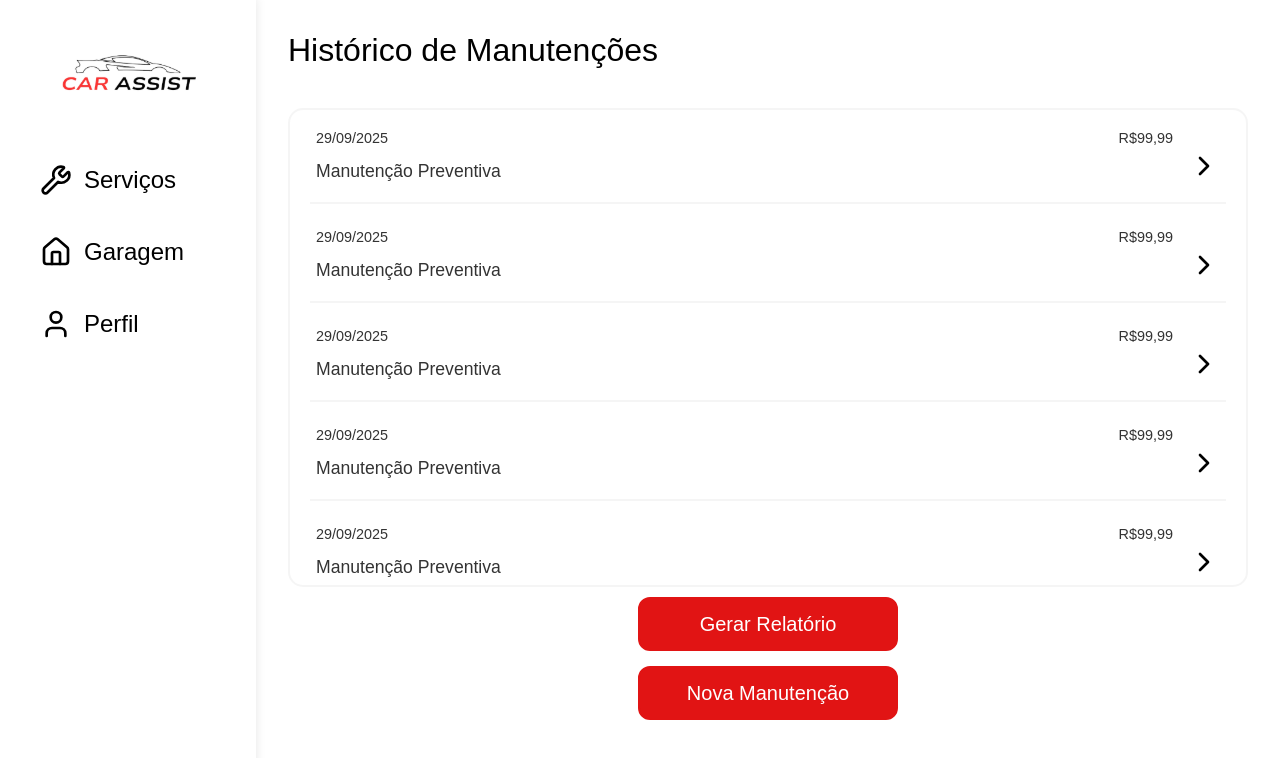
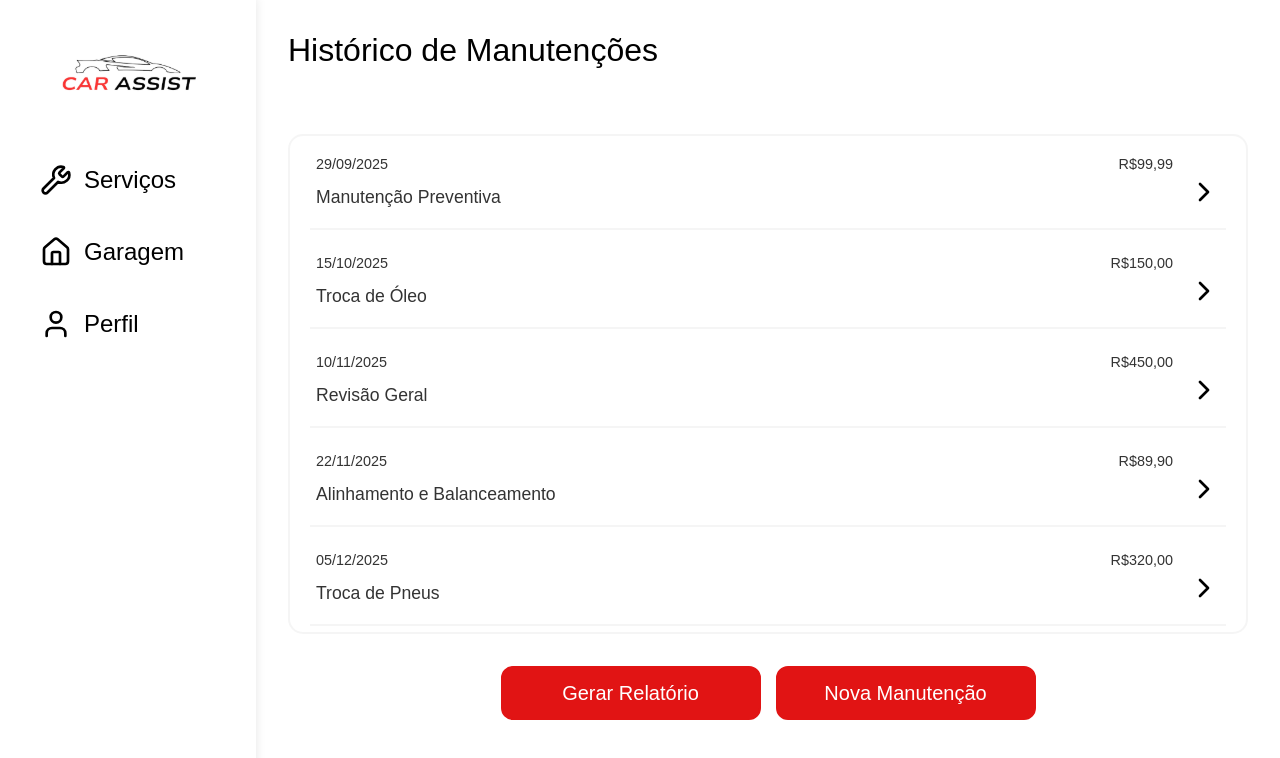
Before and after one commit to Guilherme1108/Car-Assist-Frontend, a React (Vite) app: page /home/veiculo/manutencao in a window 1280 px wide. Shown: the top 758 px of the page. Built offline with nearby package versions, Linux system fonts and the light colour scheme.

Commit message:
update: componente do carCard e itemExpensive criados

```diff
--- a/src/components/carCard/CarCard.jsx
+++ b/src/components/carCard/CarCard.jsx
@@ -1,12 +1,12 @@
 import React from "react";
-import "./CarCard.css"; // Se você optar por separar o CSS do Card
+import "../../pages/home/Home.css";
 
 const CarCard = ({ car, isDesktop, onNavigate }) => {
   return (
     <div
       className="card"
       /* No mobile, o card inteiro é clicável */
-      onClick={!isDesktop ? () => onNavigate("/veiculo") : undefined}
+      onClick={!isDesktop ? () => onNavigate("./veiculo") : undefined}
     >
       <img className="imgCar" src={car.image} alt={car.name} />
 
@@ -24,7 +24,7 @@ const CarCard = ({ car, isDesktop, onNavigate }) => {
           onClick={(e) => {
             if (isDesktop) {
               e.stopPropagation(); // Evita conflitos de clique
-              onNavigate("/veiculo");
+              onNavigate("./veiculo");
             }
           }}
         >
--- /dev/null
+++ b/src/components/maintenanceItem/MaintenanceItem.css
@@ -0,0 +1,41 @@
+.maintenance {
+    display: flex;
+    justify-content: space-between;
+    align-items: center;
+    border-bottom: solid 2px var(--border-primary);
+    height: 100px; /* Mantendo o valor que estava no seu código */
+    padding-right: 12px;
+    cursor: pointer;
+}
+
+.informationsMaintenance {
+    width: 90%;
+    height: 100%;
+    display: flex;
+    flex-direction: column;
+    justify-content: center;
+    padding-left: 24px;
+    gap: 12px;
+}
+
+.topInformationMaintenance {
+    display: flex;
+    gap: 12px;
+}
+
+.dateMaintenance {
+    font-size: 0.875rem;
+}
+
+.price {
+    color: var(--primary-color);
+    font-weight: bold;
+}
+
+.typeMaintenance {
+    font-size: 1.25rem;
+}
+
+.iconCetaDireita {
+    color: var(--border-primary);
+}
--- /dev/null
+++ b/src/components/maintenanceItem/MaintenanceItem.jsx
@@ -0,0 +1,20 @@
+import React from "react";
+import { ChevronRight } from "lucide-react";
+import "../../pages/maintenance/Maintenance.css";
+
+const MaintenanceItem = ({ maintenance, onClick }) => {
+  return (
+    <div className="maintenance" onClick={onClick}>
+      <div className="informationsMaintenance">
+        <div className="topInformationMaintenance">
+          <span className="dateMaintenance">{maintenance.date}</span>
+          <span className="price">{maintenance.price}</span>
+        </div>
+        <span className="typeMaintenance">{maintenance.type}</span>
+      </div>
+      <ChevronRight size={32} className="iconCetaDireita" />
+    </div>
+  );
+};
+
+export default MaintenanceItem;
--- a/src/pages/home/Home.css
+++ b/src/pages/home/Home.css
@@ -170,7 +170,7 @@
     }
 
     .card {
-        height: 450px;
+        min-height: 350px;
         width: 42%;
     }
 
@@ -231,7 +231,7 @@
     }
 
     .card {
-        height: 100%;
+        height: 80%;
         width: 40%;
         flex-shrink: 0;
         display: flex;
@@ -251,9 +251,6 @@
     .carPoints {
         height: 40px;
         width: 80px;
-        background-color: var(--primary-color);
-        /* vai mudar dependendo da pontuacao*/
-        color: white;
         color: white;
         display: flex;
         align-items: center;
--- a/src/pages/maintenance/Maintenance.css
+++ b/src/pages/maintenance/Maintenance.css
@@ -78,7 +78,6 @@
     display: flex;
     align-items: center;
     justify-content: center;
-    flex-direction: column;
     gap: 15px;
     padding: 10px 0;
     padding-bottom: 80px;
--- a/src/pages/maintenance/Maintenance.jsx
+++ b/src/pages/maintenance/Maintenance.jsx
@@ -1,11 +1,40 @@
 import "./Maintenance.css";
-import {useNavigate} from "react-router-dom";
-import {ChevronRight} from "lucide-react";
+import React, { useState, useEffect } from "react";
+import { useNavigate } from "react-router-dom";
 import NavBar from "../../components/navBar/NavBar";
 import Button from "../../components/button/Button";
+import MaintenanceItem from "../../components/maintenanceItem/MaintenanceItem.jsx"
 
 const MaintenanceScreen = () => {
   const navigate = useNavigate();
+  const [maintenances, setMaintenances] = useState([]);
+
+  useEffect(() => {
+    // Simulação de integração com Backend
+    const dataFromBackend = [
+  { id: 1, date: "29/09/2025", price: "R$99,99", type: "Manutenção Preventiva" },
+  { id: 2, date: "15/10/2025", price: "R$150,00", type: "Troca de Óleo" },
+  { id: 3, date: "10/11/2025", price: "R$450,00", type: "Revisão Geral" },
+  { id: 4, date: "22/11/2025", price: "R$89,90", type: "Alinhamento e Balanceamento" },
+  { id: 5, date: "05/12/2025", price: "R$320,00", type: "Troca de Pneus" },
+  { id: 6, date: "18/12/2025", price: "R$75,00", type: "Troca de Filtro de Ar" },
+  { id: 7, date: "03/01/2026", price: "R$210,00", type: "Troca de Pastilhas de Freio" },
+  { id: 8, date: "14/01/2026", price: "R$540,00", type: "Suspensão" },
+  { id: 9, date: "28/01/2026", price: "R$120,00", type: "Higienização do Ar-Condicionado" },
+  { id: 10, date: "10/02/2026", price: "R$65,00", type: "Troca de Palhetas" },
+  { id: 11, date: "21/02/2026", price: "R$430,00", type: "Troca de Bateria" },
+  { id: 12, date: "06/03/2026", price: "R$180,00", type: "Limpeza de Bicos Injetores" },
+  { id: 13, date: "19/03/2026", price: "R$250,00", type: "Troca de Correia Dentada" },
+  { id: 14, date: "02/04/2026", price: "R$95,00", type: "Troca de Fluido de Freio" },
+  { id: 15, date: "16/04/2026", price: "R$390,00", type: "Reparo na Embreagem" },
+  { id: 16, date: "29/04/2026", price: "R$140,00", type: "Troca de Velas" },
+  { id: 17, date: "12/05/2026", price: "R$85,00", type: "Lavagem Técnica" },
+  { id: 18, date: "26/05/2026", price: "R$670,00", type: "Revisão Completa" },
+  { id: 19, date: "09/06/2026", price: "R$110,00", type: "Troca de Fluido do Radiador" },
+  { id: 20, date: "23/06/2026", price: "R$299,90", type: "Troca de Amortecedores" }
+]
+    setMaintenances(dataFromBackend);
+  }, []);
 
   const handleGenerateRelatory = () => {/* TODO */};
 
@@ -21,109 +50,13 @@ const MaintenanceScreen = () => {
       </h1>
 
       <div className="containerMaintenences">
-        <div className="maintenance">
-          <div className="informationsMaintenance">
-            <div className="topInformationMaintenance">
-              <span className="dateMaintenance">29/09/2025</span>
-              <span className="price">R$99,99</span>
-            </div>
-
-            <span className="typeMaintenance">Manutenção Preventiva</span>
-          </div>
-
-          <ChevronRight size={32} className="iconCetaDireita" />
-        </div>
-
-        <div className="maintenance">
-          <div className="informationsMaintenance">
-            <div className="topInformationMaintenance">
-              <span className="dateMaintenance">29/09/2025</span>
-              <span className="price">R$99,99</span>
-            </div>
-
-            <span className="typeMaintenance">Manutenção Preventiva</span>
-          </div>
-
-          <ChevronRight size={32} className="iconCetaDireita" />
-        </div>
-
-        <div className="maintenance">
-          <div className="informationsMaintenance">
-            <div className="topInformationMaintenance">
-              <span className="dateMaintenance">29/09/2025</span>
-              <span className="price">R$99,99</span>
-            </div>
-
-            <span className="typeMaintenance">Manutenção Preventiva</span>
-          </div>
-
-          <ChevronRight size={32} className="iconCetaDireita" />
-        </div>
-
-        <div className="maintenance">
-          <div className="informationsMaintenance">
-            <div className="topInformationMaintenance">
-              <span className="dateMaintenance">29/09/2025</span>
-              <span className="price">R$99,99</span>
-            </div>
-
-            <span className="typeMaintenance">Manutenção Preventiva</span>
-          </div>
-
-          <ChevronRight size={32} className="iconCetaDireita" />
-        </div>
-
-        <div className="maintenance">
-          <div className="informationsMaintenance">
-            <div className="topInformationMaintenance">
-              <span className="dateMaintenance">29/09/2025</span>
-              <span className="price">R$99,99</span>
-            </div>
-
-            <span className="typeMaintenance">Manutenção Preventiva</span>
-          </div>
-
-          <ChevronRight size={32} className="iconCetaDireita" />
-        </div>
-
-        <div className="maintenance">
-          <div className="informationsMaintenance">
-            <div className="topInformationMaintenance">
-              <span className="dateMaintenance">29/09/2025</span>
-              <span className="price">R$99,99</span>
-            </div>
-
-            <span className="typeMaintenance">Manutenção Preventiva</span>
-          </div>
-
-          <ChevronRight size={32} className="iconCetaDireita" />
-        </div>
-
-        <div className="maintenance">
-          <div className="informationsMaintenance">
-            <div className="topInformationMaintenance">
-              <span className="dateMaintenance">29/09/2025</span>
-              <span className="price">R$99,99</span>
-            </div>
-
-            <span className="typeMaintenance">Manutenção Preventiva</span>
-          </div>
-
-          <ChevronRight size={32} className="iconCetaDireita" />
-        </div>
-
-        <div className="maintenance">
-          <div className="informationsMaintenance">
-            <div className="topInformationMaintenance">
-              <span className="dateMaintenance">29/09/2025</span>
-              <span className="price">R$99,99</span>
-            </div>
-
-            <span className="typeMaintenance">Manutenção Preventiva</span>
-          </div>
-
-          <ChevronRight size={32} className="iconCetaDireita" />
-        </div>
+        {maintenances.map((item) => (
+          <MaintenanceItem
+            key={item.id}
+            maintenance={item}
+            onClick={() => navigate(`./detalhes/${item.id}`)} // Exemplo de rota
+          />
+        ))}
       </div>
 
       <div className="buttonsMaintenance">
@@ -139,7 +72,7 @@ const MaintenanceScreen = () => {
         />
       </div>
 
-      <NavBar></NavBar>
+      <NavBar />
     </div>
   );
 };
```
Also changed, not shown: src/pages/expenses/Expenses.css (+3 -11 lines), src/pages/home/Home.jsx (+25 -77 lines).
